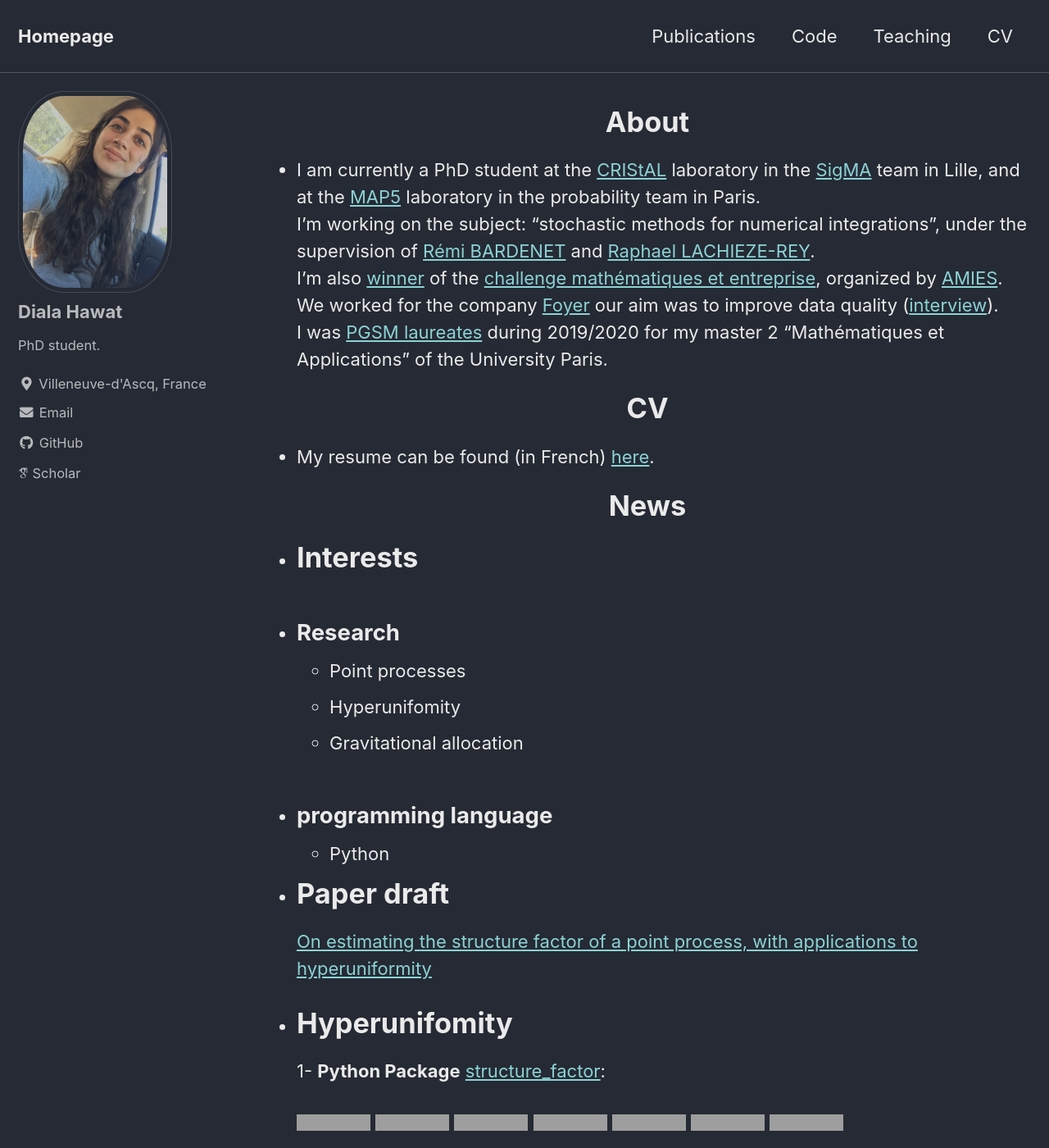
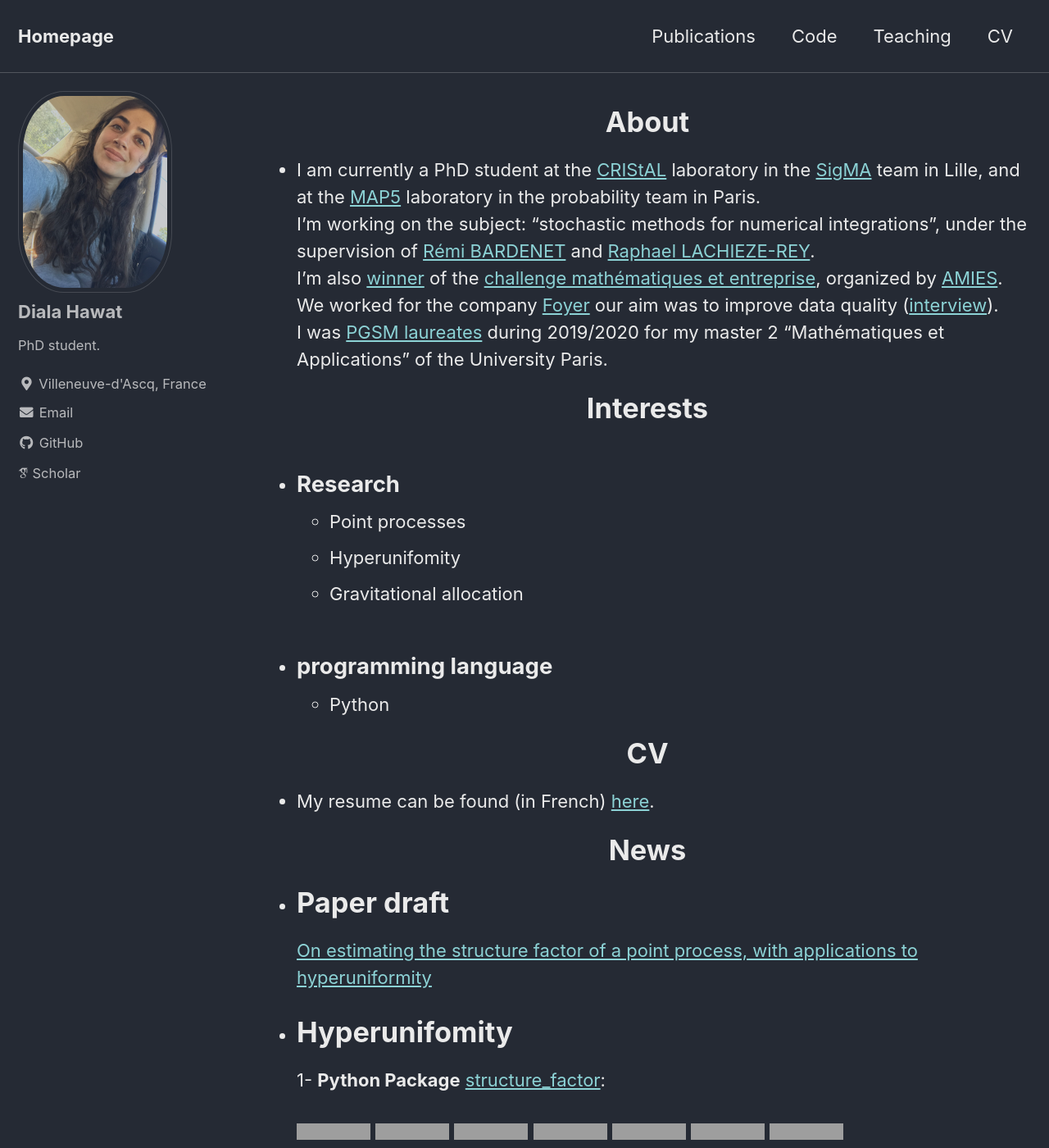
Before and after one commit to dhawat/dhawat.github.io, a Jekyll site: the page built from index.md, in a window 1280 px wide and 1400 px high, cut to the strip 0-1400 px from the top of the window. Shown: the whole strip at 82% size. Built offline with Jekyll 4.4.1, drawn with Linux system fonts in a browser that asks for light colours; cached includes are drawn as plain includes; nearby versions of some CDN libraries; some web fonts are replaced; some of the changed lines change nothing that is shown; grey boxes are pictures that could not be loaded.

Commit message:
publication

```diff
--- a/index.md
+++ b/index.md
@@ -11,13 +11,7 @@ I'm also [winner](https://briques2math.home.blog/2021/10/26/diala-mariem-et-mehd
 I was [PGSM laureates](https://applications.sciencesmaths-paris.fr/fr/les-laureats-du-programme-pgsm-master-850.htm#:~:text=France-,HAWAT,-Diala) during 2019/2020 for my master 2
 "Mathématiques et Applications" of the University Paris.
 
-<center> <h1>CV </h1> </center>
-
-* My resume can be found (in French) [here]({{ site.url }}/assets/pdfs/cv.pdf).
-
-<center> <h1>News </h1> </center>
-
-* # Interests
+<center> <h1>Interests </h1> </center>
 
 * ## Research
 
@@ -28,6 +22,12 @@ I was [PGSM laureates](https://applications.sciencesmaths-paris.fr/fr/les-laurea
 * ## programming language
 
   * Python
+
+<center> <h1>CV </h1> </center>
+
+* My resume can be found (in French) [here]({{ site.url }}/assets/pdfs/cv.pdf).
+
+<center> <h1>News </h1> </center>
 
 * # Paper draft
 
```
